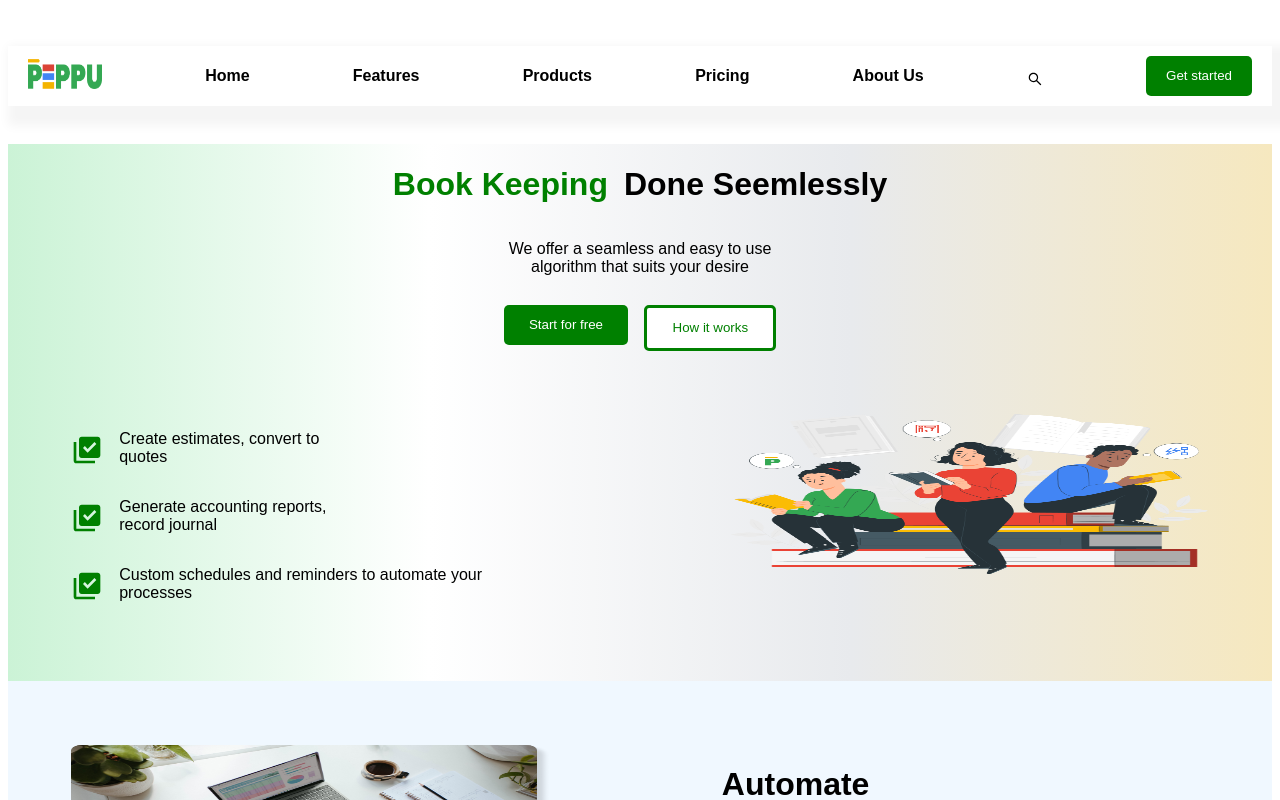
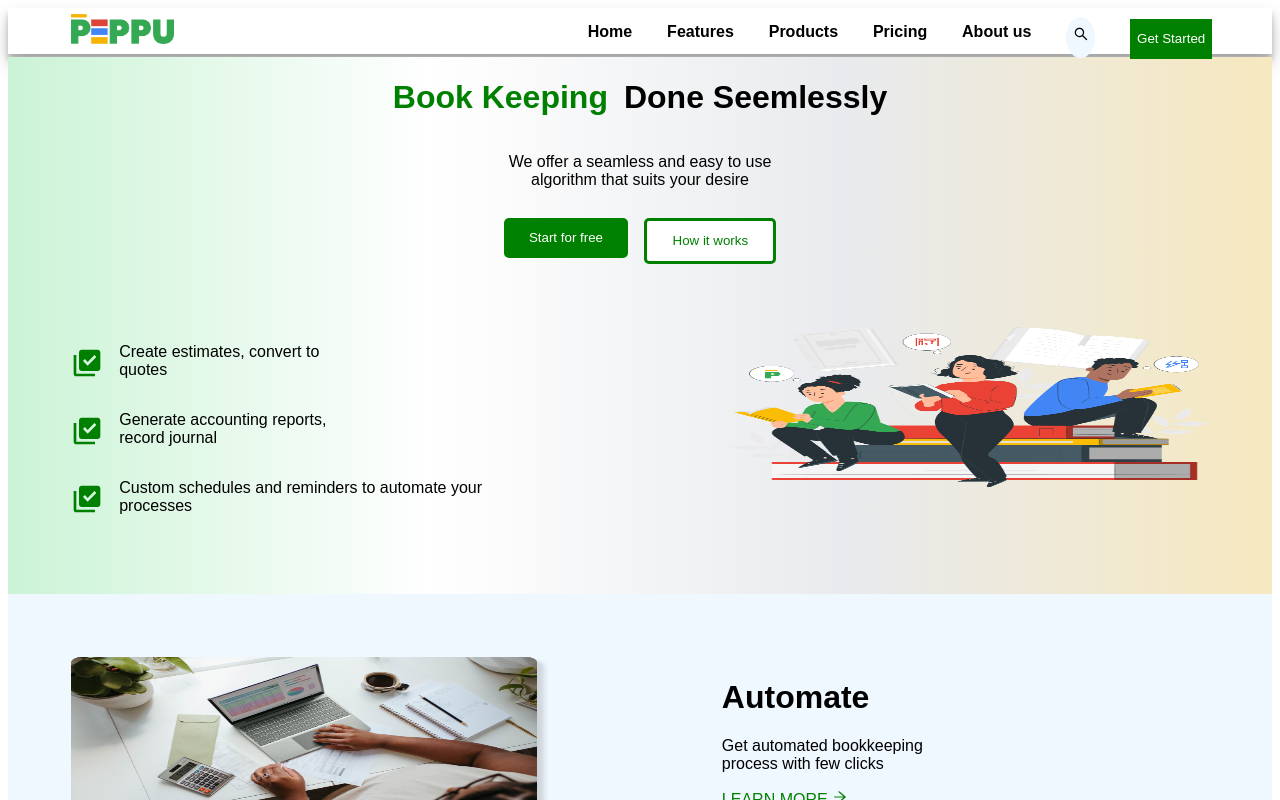
Before and after one commit to Peppu-Group/Peppu-books-frontend, a React (Vite) app: page / in a window 1280 px wide. Shown: the top 800 px of the page. Built offline with nearby package versions, Linux system fonts and the light colour scheme.

Commit message:
header fix

```diff
--- a/src/App.css
+++ b/src/App.css
@@ -17,13 +17,29 @@
 }
 
 .home-navbar{
+    height: auto;
+    display: flex;
+    justify-content: space-between;
+    padding: 0.5% 5%;
+    margin-bottom: 0.4vh;
+    box-shadow: rgba(0, 0, 0, 0.19) 0px 10px 20px, rgba(0, 0, 0, 0.23) 0px 6px 6px;
+}
+
+.home-navbar .logo img{
+    width: 8vw;
+
+
+}
+.home-navbar .nav-menu{
     display: flex;
     flex-direction: row;
-    gap: 5%;
-    justify-content: space-around;
-    margin-bottom: 3%;
-    margin-top: 3%;
-    box-shadow: 10px 10px 10px 10px whitesmoke;
+    gap: 8%;
+    justify-content: space-evenly;
+    margin-top: -1%;
+    padding-left: 0%;
+    position: absolute;
+    right: 20%;
+
 }
 
 .body{
@@ -34,17 +50,22 @@ a{
     color: black;
 }
 .search-icon{
-   margin-top: 2%;
+    height: 4vh;
+    width: 5vw;
+   margin-top: 3.5%;
+   background-color: aliceblue;
+   border-radius: 50%;
+   padding: 2% 1.5% 0% 1.5%;
 }
 .home-navbar button{
-    width: auto;
-    height: 40px;
-    margin-top: 10px;
+
+    height: 5vh;
+    margin-top: 25%;
     background-color: green;
     color: white;
     border-style: none;
-    padding: 10px 20px;
-    border-radius: 5px;
+    padding: 1.5% 10%;
+
 }
 .body-header{
     display: flex;
@@ -495,3 +516,19 @@ li::before{
     padding-top: 3.5%;
     padding-right: 3%;
 }
+
+/**MEDIA-QUERIES**/
+@media screen and (max-width:480px) {
+    /**nav**/
+    .home-navbar{
+        height: 10vh;
+    }
+    .home-navbar img{
+         margin-left: -24%;
+    }
+    .home-navbar a{
+        display: none;
+    }
+
+
+}
--- a/src/Components/Navbar.jsx
+++ b/src/Components/Navbar.jsx
@@ -4,18 +4,22 @@ import {AiOutlineSearch } from 'react-icons/ai'
 const Navbar = () => {
   return (
     <div>
-        {/*Home page Nave-bar components */}
+        {/*Home page Nave-bar components style={{width: 74, height: 30, marginTop: 13}} */}
       <div className='home-navbar'>
-        <img src={IMG_2437} style={{width: 74, height: 30, marginTop: 13}}/>
+       <div className='logo'>
+        <img src={IMG_2437}/>
+        </div>
+        <div className='nav-menu'>
          <a href="/"><h4>Home</h4></a>
-         <a href="/features"> <h4>Features</h4></a>
-         <a href='/products'> <h4>Products</h4></a>
-         <a href='/pricing'><h4>Pricing</h4></a>
-         <a href='/about'><h4>About Us</h4></a>
+         <a href="/features"> <h4>Features   </h4></a>
+         <a href='/products'> <h4>Products   </h4></a>
+         <a href='/pricing'><h4>Pricing   </h4></a>
+         <a href='/about'><h4>About&nbsp;us  </h4></a>
         <div className='search-icon'>
         <AiOutlineSearch />
         </div>
-        <a href='/getstarted'> <button>Get started</button></a>
+        <a href='/getstarted'> <button>   Get&nbsp;Started  </button></a>
+      </div>
       </div>
 
     </div>
```
Also changed, not shown: 1 other file (tests, documents, lock files or other folders).
